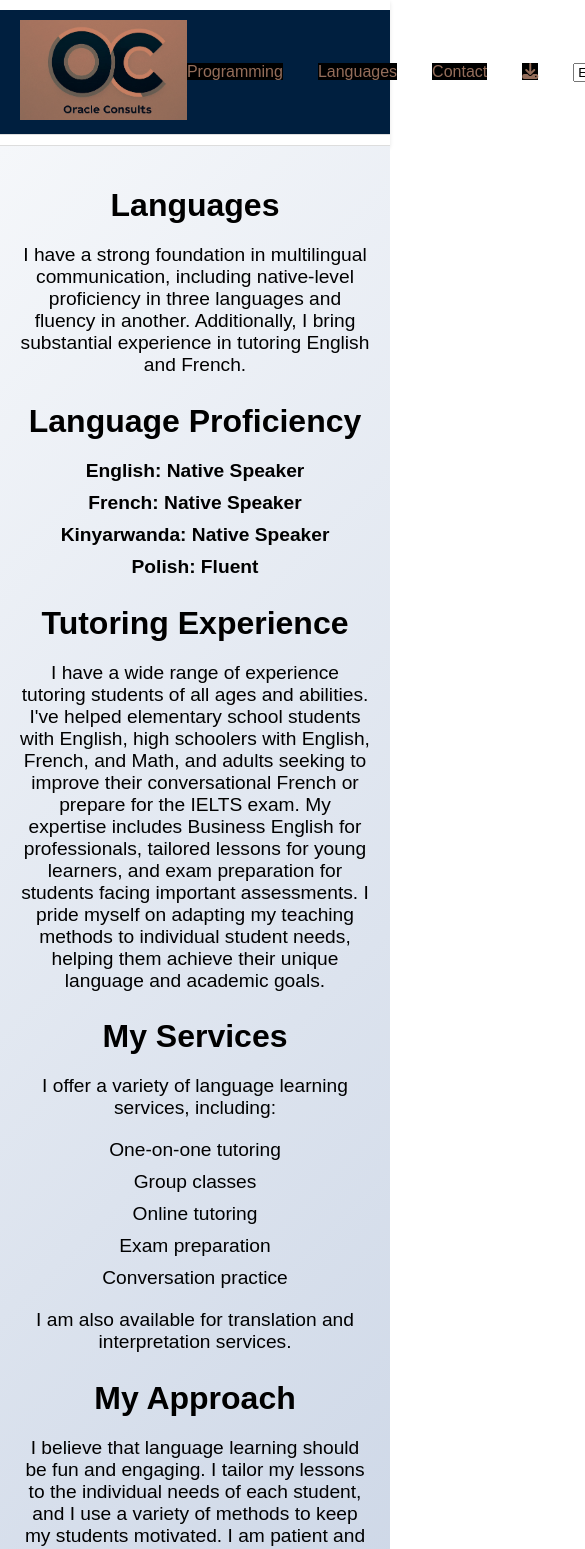
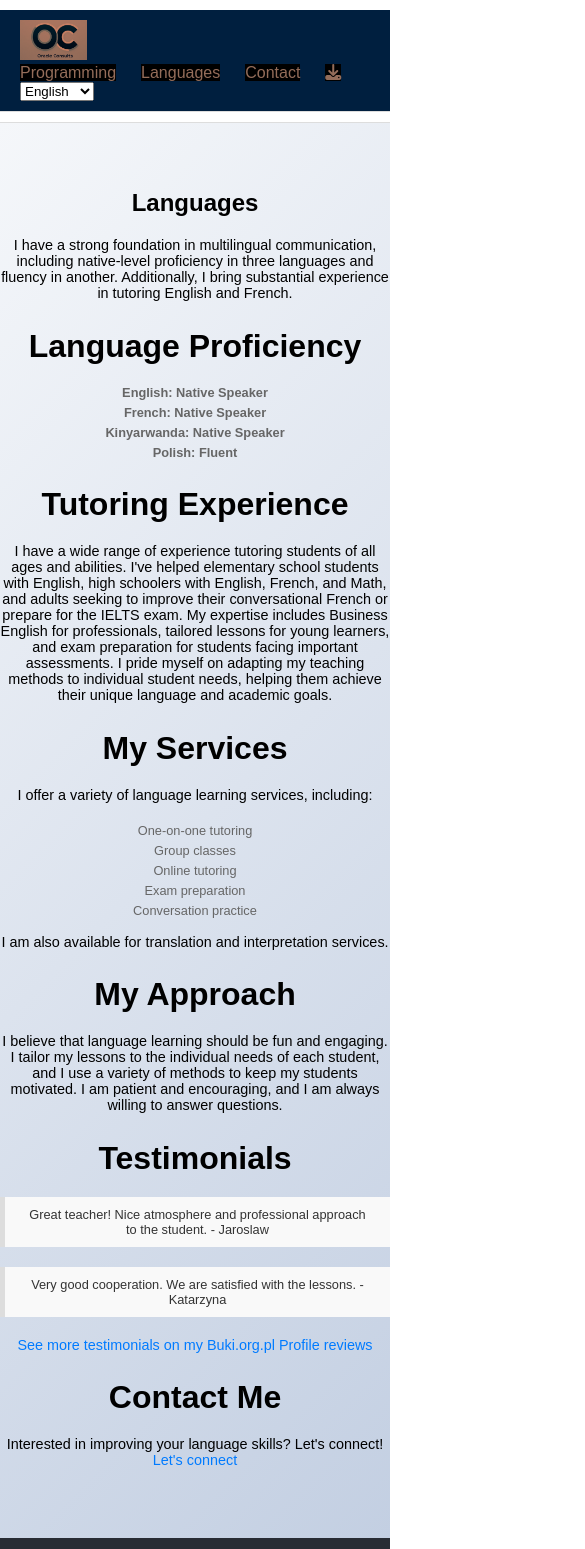
Before and after one commit to stere8/ocp-react, a React (Create React App) app: page /languages in a window 390 px wide. Shown: the top 1549 px of the page, 585 px wide, since content can reach past the window. Built offline with nearby package versions, Linux system fonts and the light colour scheme.

Commit message:
Buildoing up

```diff
--- a/package.json
+++ b/package.json
@@ -20,6 +20,9 @@
     "react-scripts": "5.0.1",
     "reactstrap": "^9.2.2",
     "web-vitals": "^2.1.4"
+  },
+  "devDependencies": {
+    "@babel/plugin-proposal-private-property-in-object": "^7.18.6"
   },
   "scripts": {
     "start": "react-scripts start",
--- a/src/Styles/Contact.css
+++ b/src/Styles/Contact.css
@@ -1,30 +1,26 @@
 /* Contact Component Styles */
 .hero-section-bis {
-  background: linear-gradient(135deg, #001F3F 0%, #F2F2F2 100%); /* Primary and Accent Colors */
+  background: linear-gradient(135deg, #f5f7fa 0%, #c3cfe2 100%);
   padding: 50px 0;
   text-align: center;
 }
 
 .hero-section-bis h2 {
-  font-size: 2rem;
+  font-size: 2.5rem;
   margin-bottom: 20px;
-  color: #FFFFFF; /* Secondary Color */
+  color: #000000; /* Black text color */
 }
 
 .hero-section-bis p {
   font-size: 1.2rem;
   margin-bottom: 20px;
-  color: #FFFFFF; /* Secondary Color */
+  color: #000000; /* Black text color */
 }
 
 form {
-  background: #fff;
-  border: 1px solid #ddd;
-  border-radius: 8px;
-  padding: 20px;
+  max-width: 600px;
   margin: 0 auto;
-  max-width: 600px;
-  box-shadow: 0 4px 6px rgba(0, 0, 0, 0.1);
+  text-align: left;
 }
 
 form div {
@@ -33,36 +29,41 @@ form div {
 
 form label {
   display: block;
-  font-size: 1rem;
+  margin-bottom: 5px;
   color: #333;
-  margin-bottom: 5px;
 }
 
 form input,
 form textarea {
   width: 100%;
   padding: 10px;
-  font-size: 1rem;
   border: 1px solid #ddd;
-  border-radius: 4px;
+  border-radius: 5px;
 }
 
 form button {
-  background: #0041C4; /* Accent Color */
+  background-color: #0041C4; /* Accent Color */
   color: #fff;
+  border: none;
   padding: 10px 20px;
-  font-size: 1rem;
-  border: none;
-  border-radius: 4px;
+  border-radius: 5px;
   cursor: pointer;
 }
 
 form button:hover {
-  background: #001F3F; /* Primary Color */
+  background-color: #001F3F; /* Primary Color */
 }
 
-.container {
-  max-width: 1200px;
-  margin: 0 auto;
-  padding: 20px;
+@media (max-width: 768px) {
+  .hero-section-bis h2 {
+    font-size: 2rem;
+  }
+
+  .hero-section-bis p {
+    font-size: 1rem;
+  }
+
+  form {
+    padding: 0 10px;
+  }
 }
--- a/src/Styles/Footer.css
+++ b/src/Styles/Footer.css
@@ -33,3 +33,15 @@ footer a:hover {
 .social-links a:hover {
   text-decoration: underline;
 }
+
+@media (max-width: 768px) {
+  .social-links {
+    display: flex;
+    flex-direction: column;
+    align-items: center;
+  }
+
+  .social-links a {
+    margin: 5px 0;
+  }
+}
--- a/src/Styles/Header.css
+++ b/src/Styles/Header.css
@@ -10,10 +10,11 @@ header {
   display: flex;
   justify-content: space-between;
   align-items: center;
+  flex-wrap: wrap; /* Allow wrapping on small screens */
 }
 
 .navbar-brand img {
-  height: 100px; /* Increased logo size */
+  height: 60px; /* Adjusted logo size for better responsiveness */
 }
 
 .navbar-nav {
@@ -21,6 +22,7 @@ header {
   list-style: none;
   padding: 0;
   margin: 0;
+  flex-wrap: wrap; /* Allow wrapping on small screens */
 }
 
 .navbar-nav .nav-item {
@@ -37,3 +39,13 @@ header {
 .navbar-nav .nav-link:hover {
   color: #ffffff; /* Black text on hover */
 }
+
+@media (max-width: 768px) {
+  .navbar-nav .nav-item {
+    margin-right: 10px;
+  }
+
+  .navbar-brand img {
+    height: 40px; /* Smaller logo size for small screens */
+  }
+}
--- a/src/Styles/Home.css
+++ b/src/Styles/Home.css
@@ -50,3 +50,23 @@
   color: #666;
   margin-bottom: 5px;
 }
+
+@media (max-width: 768px) {
+  .hero-section h1 {
+    font-size: 2rem;
+  }
+
+  .hero-section p {
+    font-size: 1rem;
+  }
+
+  .skill-box {
+    width: calc(50% - 20px);
+  }
+}
+
+@media (max-width: 480px) {
+  .skill-box {
+    width: calc(100% - 20px);
+  }
+}
--- a/src/Styles/Languages.css
+++ b/src/Styles/Languages.css
@@ -5,9 +5,8 @@
   text-align: center;
 }
 
-.hero-section-bis h1,
-.hero-section-bis h2 {
-  font-size: 2rem;
+.hero-section-bis h1 {
+  font-size: 2.5rem;
   margin-bottom: 20px;
   color: #000000; /* Black text color */
 }
@@ -21,27 +20,21 @@
 .hero-section-bis ul {
   list-style-type: none;
   padding: 0;
-  margin-bottom: 20px;
 }
 
 .hero-section-bis ul li {
-  font-size: 1.2rem;
-  color: #000000; /* Black text color */
-  margin-bottom: 10px;
-}
-
-.hero-section-bis ul li strong {
-  color: #000000; /* Black text color */
+  font-size: 1rem;
+  color: #666;
+  margin-bottom: 5px;
 }
 
 .hero-section-bis blockquote {
-  font-size: 1.2rem;
-  color: #666;
-  margin: 20px auto;
+  font-size: 1rem;
+  color: #333;
+  margin: 20px 0;
   padding: 10px 20px;
-  border-left: 5px solid #007bff;
+  border-left: 5px solid #ddd;
   background: #f9f9f9;
-  width: 80%;
 }
 
 .hero-section-bis a {
@@ -53,8 +46,38 @@
   text-decoration: underline;
 }
 
-.container {
-  max-width: 1200px;
-  margin: 0 auto;
-  padding: 20px;
+@media (max-width: 768px) {
+  .hero-section-bis h1 {
+    font-size: 2rem;
+  }
+
+  .hero-section-bis p {
+    font-size: 1rem;
+  }
+
+  .hero-section-bis ul li {
+    font-size: 0.9rem;
+  }
+
+  .hero-section-bis blockquote {
+    font-size: 0.9rem;
+  }
 }
+
+@media (max-width: 480px) {
+  .hero-section-bis h1 {
+    font-size: 1.5rem;
+  }
+
+  .hero-section-bis p {
+    font-size: 0.9rem;
+  }
+
+  .hero-section-bis ul li {
+    font-size: 0.8rem;
+  }
+
+  .hero-section-bis blockquote {
+    font-size: 0.8rem;
+  }
+}
--- a/src/Styles/Programming.css
+++ b/src/Styles/Programming.css
@@ -93,4 +93,12 @@
     flex: 0 0 100%;
     max-width: 100%;
   }
+
+  .hero-section-bis h1 {
+    font-size: 2rem;
+  }
+
+  .hero-section-bis p {
+    font-size: 1rem;
+  }
 }
--- a/src/index.css
+++ b/src/index.css
@@ -17,6 +17,7 @@ code {
   background-color: #001F3F; /* Primary Color */
   border-bottom: 1px solid #ddd;
   padding: 10px 20px;
+  flex-wrap: wrap; /* Allow wrapping on small screens */
 }
 
 .navbar-brand img {
@@ -52,3 +53,17 @@ code {
   margin: 0 auto;
   padding: 20px;
 }
+
+@media (max-width: 768px) {
+  .navbar-brand img {
+    height: 40px; /* Smaller logo size for small screens */
+  }
+
+  .btn {
+    padding: 8px 16px;
+  }
+
+  .container {
+    padding: 10px;
+  }
+}
```
Also changed, not shown: 1 other file (tests, documents, lock files or other folders).
